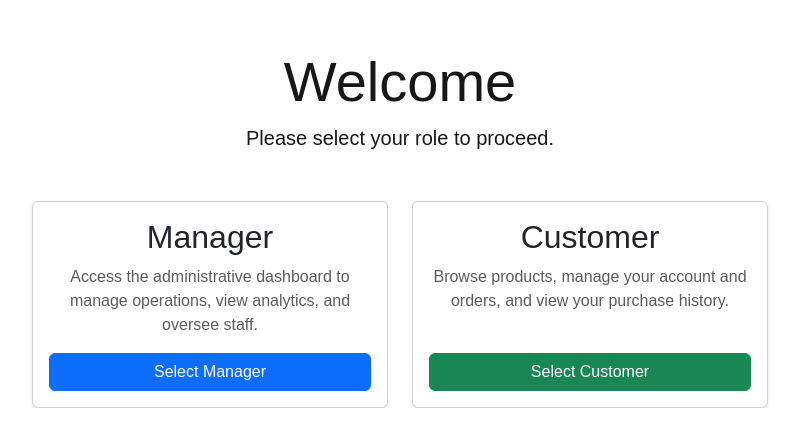
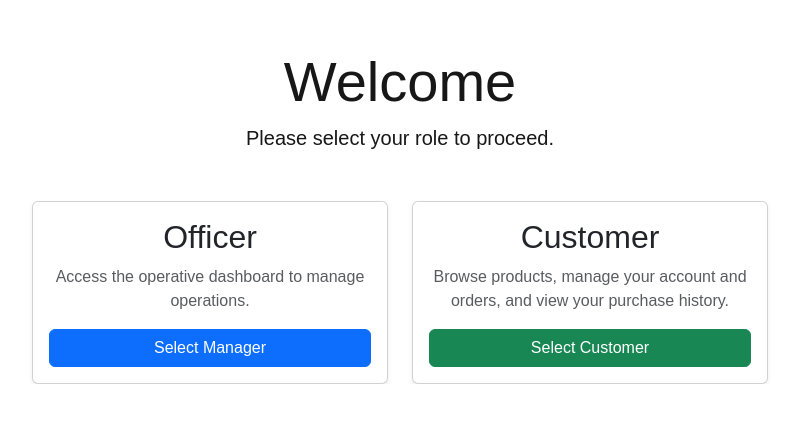
Before and after one commit to gabriele-agosta/software-engineering-2-group-4, a Next.js app: page / in a window 1280 px wide. Shown: the top 446 px of the page, without its empty margins (240-1039 px from the left). Built offline with nearby package versions, Linux system fonts and the light colour scheme.

Commit message:
fix: name fixed #4

```diff
--- a/src/app/page.tsx
+++ b/src/app/page.tsx
@@ -13,10 +13,9 @@ export default function selectRolePage() {
         <div className="col-md-5 col-lg-4">
           <div className="card h-100 shadow-sm">
             <div className="card-body text-center d-flex flex-column">
-              <h5 className="card-title h2">Manager</h5>
+              <h5 className="card-title h2">Officer</h5>
               <p className="card-text text-muted">
-                Access the administrative dashboard to manage operations, view
-                analytics, and oversee staff.
+                Access the operative dashboard to manage operations.
               </p>
               <div className="mt-auto">
                 <Link href="/manager" className="btn btn-primary w-100">
```
